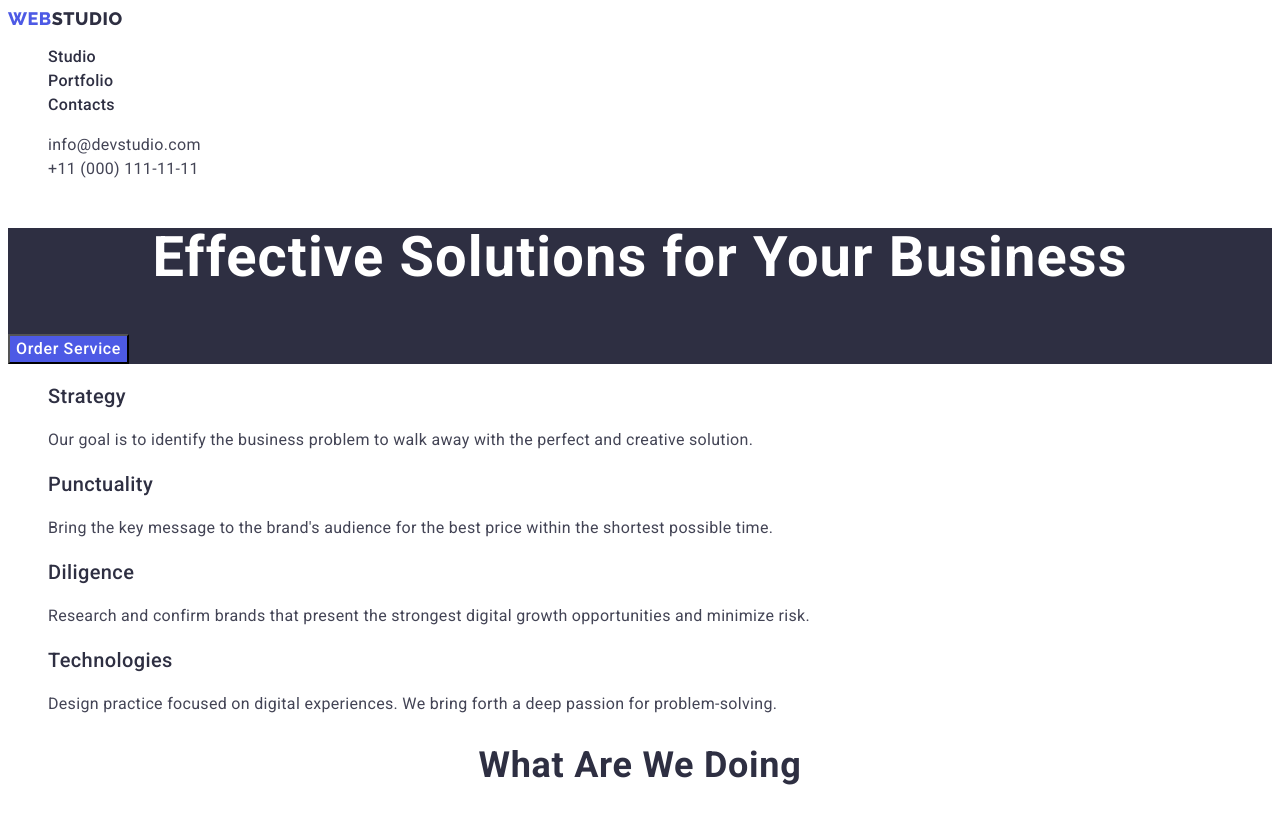
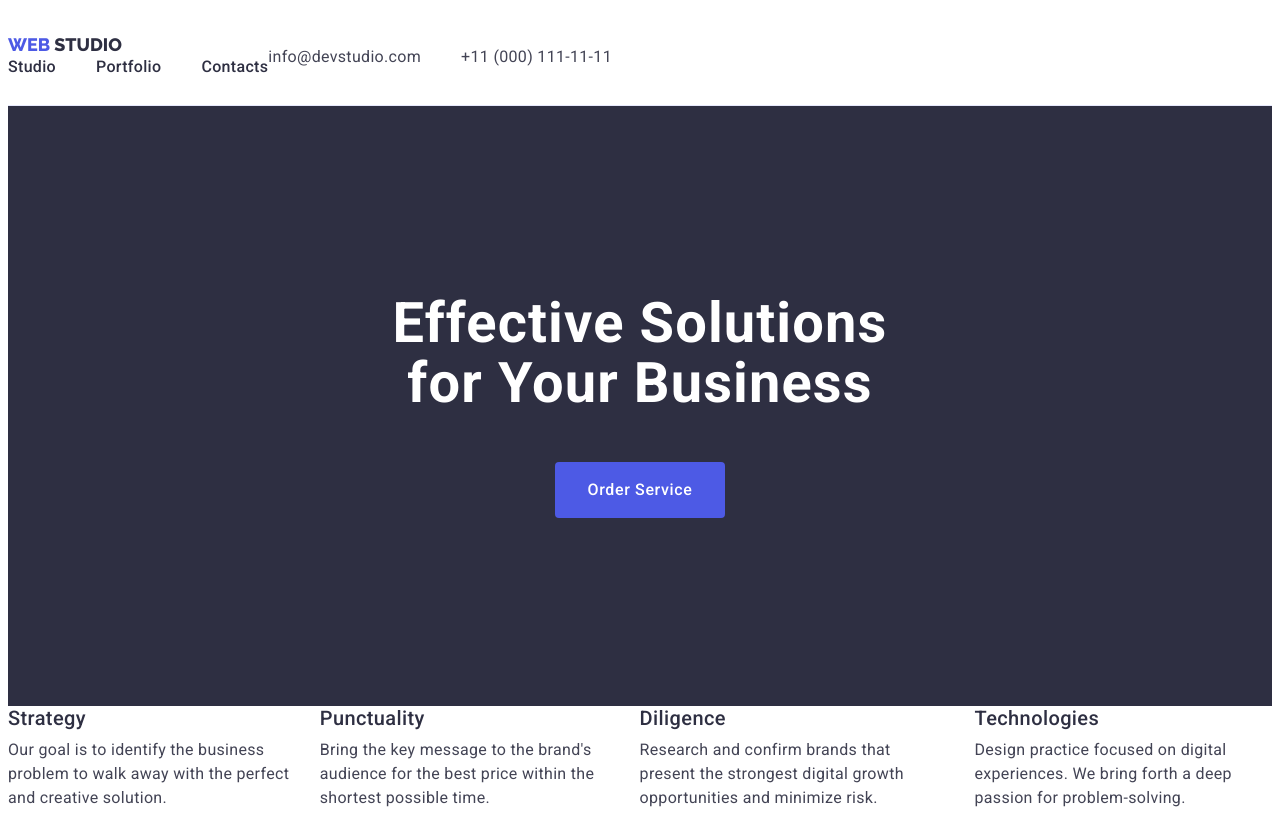
Before and after one commit to Gapach/goit-markup-hw-03, a plain HTML site: page index.html in a window 1280 px wide. Shown: the top 813 px of the page. Drawn offline with Linux system fonts and the light colour scheme.

Commit message:
Update styles.css

```diff
--- a/css/styles.css
+++ b/css/styles.css
@@ -20,23 +20,76 @@ button {
   cursor: pointer;
 }
 
+h1,
+h2,
+h3,
+h4,
+h5,
+h6,
+p {
+  margin-top: 0;
+  margin-bottom: 0;
+}
+
+ul,
+ol {
+  margin-top: 0;
+  margin-bottom: 0;
+  padding-left: 0;
+}
+
+img {
+  display: block;
+}
+
 body {
   font-family: var(--primary-font);
   color: var(--secondary-text-color);
   background-color: var(--backround-color);
 }
 
+.container{
+  width: 1158px ;
+  padding-left: 15px;
+  padding-right: 15px;
+  margin: 0 auto;
+}
+.section{
+  padding-top: 120px;
+  padding-bottom: 120px;
+}
+
+
 /* studio */
+
 /* header */
+.page-header-container{
+  display: flex;
+  align-items: center;
+}
+.page-header{
+  display: flex;
+  align-items: center;
+  padding-top: 26px;
+  padding-bottom: 26px;
+  border-bottom: 1px solid #E7E9FC;
+}
+.page-navigation{
+  display: flex;
+  align-items: center;
+  column-gap: 76px;
+}
+.menu{
+  display: flex;
+  align-items: center;
+  column-gap: 40px;
+}
 /* logo */
 .logo {
   font-family: var(--secondary-font);
   font-weight: 800;
   font-size: 18px;
   line-height: 1.17;
-  display: flex;
-  align-items: center;
-  letter-spacing: 0.03em;
   text-transform: uppercase;
   color: var(--text-color-hover);
 }
@@ -45,9 +98,6 @@ body {
   font-weight: 800;
   font-size: 18px;
   line-height: 1.17;
-  display: flex;
-  align-items: center;
-  letter-spacing: 0.03em;
   text-transform: uppercase;
   color: var(--primary-text-color);
 }
@@ -66,8 +116,14 @@ body {
   color: var(--accent-color);
 }
 /* contact */
+.contacts{
+  margin-left: auto;
+}
 .contact{
   font-style: normal;
+  display: flex;
+  align-items: center;
+  column-gap: 40px;
 }
 .contact-link {
   font-weight: 400;
@@ -83,9 +139,15 @@ body {
 /* hero */
 .hero {
   background-color: var(--primary-text-color);
+  padding-top: 188px;
+  padding-bottom: 188px;
 }
 
 .main-title {
+  max-width: 496px;
+  margin-bottom: 48px;
+  margin-left: auto;
+  margin-right: auto;
   font-weight: 700;
   font-size: 56px;
   line-height: 1.07;
@@ -94,23 +156,39 @@ body {
   color: var(--backround-color);
 }
 .main-button {
+  border: none;
+  display: block;
+  margin: 48px auto 0 auto;
+  align-items: center;
+  padding: 16px 32px;
+  min-width: 169px;
+  border-radius: 4px;
   font-family: var(--primary-font);
   font-weight: 500;
   font-size: 16px;
   line-height: 1.5;
-  display: flex;
-  align-items: center;
   letter-spacing: 0.04em;
   color: var(--backround-color);
   background-color: var(--text-color-hover);
+  border-color: var(--text-color-hover);
 }
 
 .main-button:hover,
 .main-button:focus {
   background-color: var(--accent-color);
 }
+
 /* plyusi companii */
+.companii-list{
+  display: flex;
+  column-gap: 24px;
+}
+.companii-item{
+  min-width: 264px;
+}
+
 .companii-title {
+  margin-bottom: 8px;
   font-weight: 500;
   font-size: 20px;
   line-height: 1.2;
@@ -174,8 +252,6 @@ body {
   font-weight: 800;
   font-size: 18px;
   line-height: 1.17;
-  display: flex;
-  align-items: center;
   letter-spacing: 0.03em;
   text-transform: uppercase;
   color: var(--background-btn-filtres);
@@ -197,9 +273,6 @@ font-style: normal;
 font-weight: 500;
 font-size: 16px;
 line-height: 1.50;
-display: flex;
-align-items: center;
-text-align: center;
 letter-spacing: 0.04em;
 color:var(--text-color-hover);
 background-color: var(--background-btn-filtres);
```
